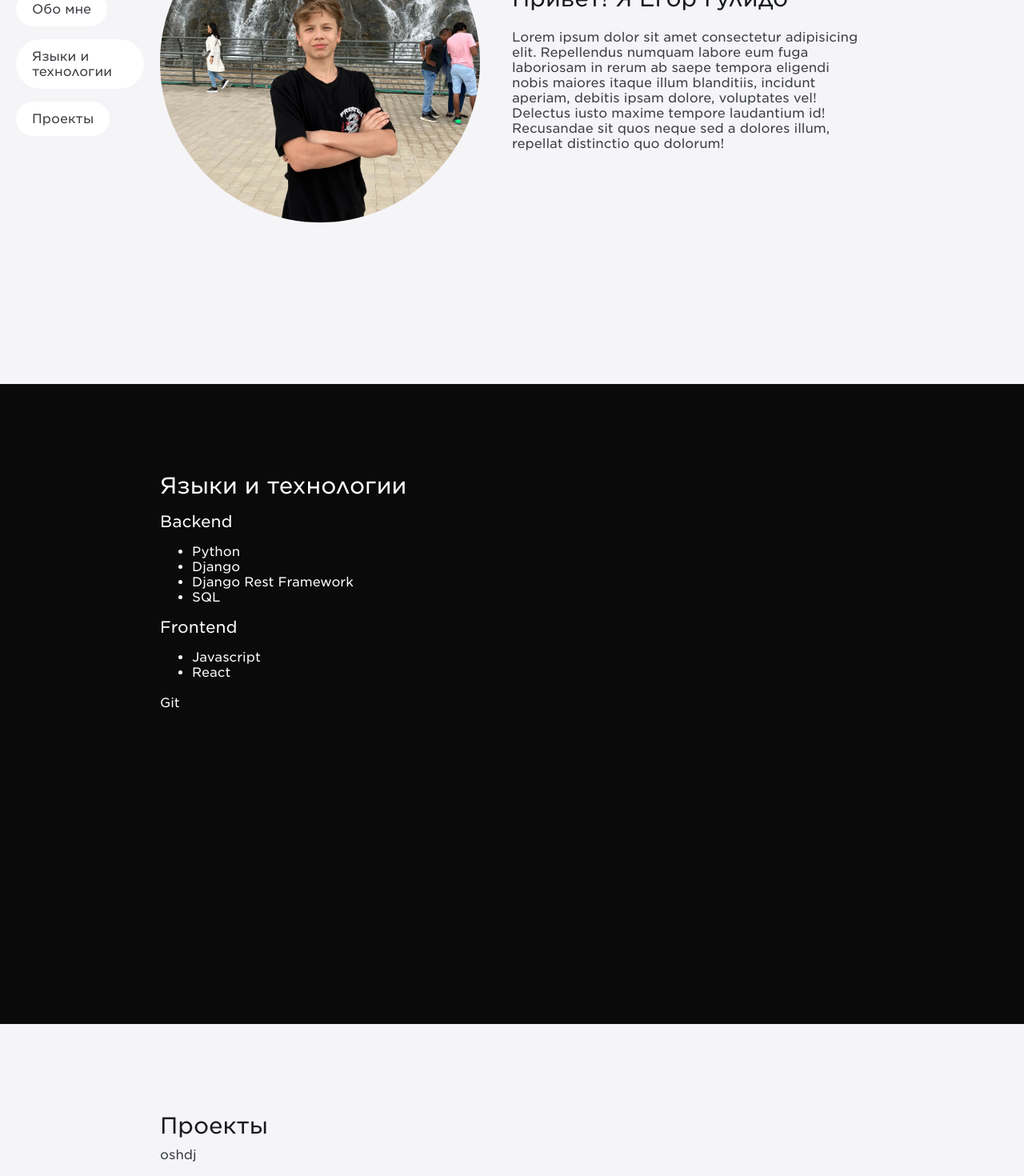
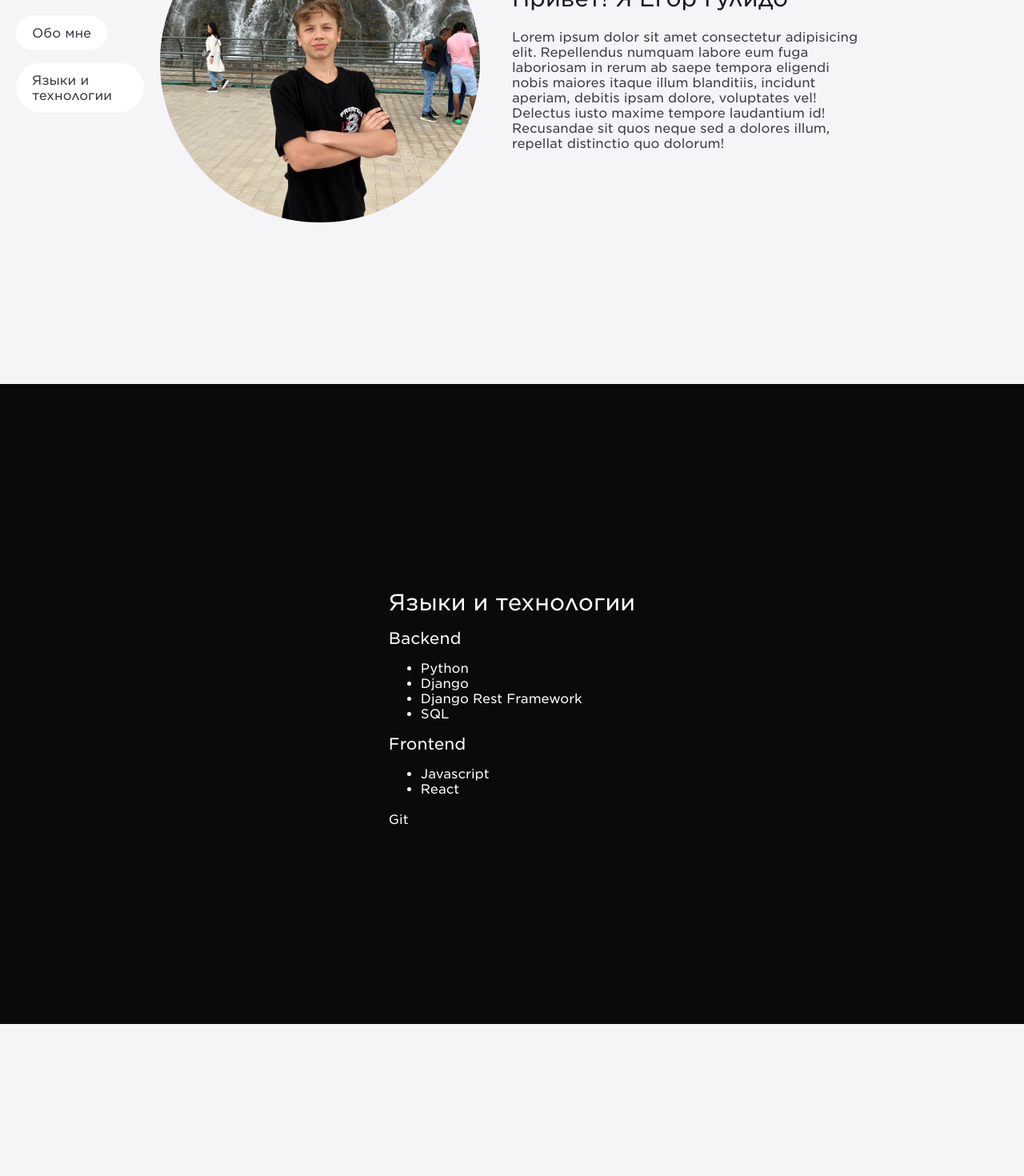
Before and after one commit to Egor-oop/personal_website, a React (Create React App) app in the folder personal/: page / in a window 1280 px wide. Shown: the part 320-1790 px from the top of the page at 80% size. After the commit the page ends 1600 px from the top, so only its background shows below. Built offline with nearby package versions, Linux system fonts and the light colour scheme.

Commit message:
fix: centred skills

```diff
--- a/personal/src/App.jsx
+++ b/personal/src/App.jsx
@@ -9,7 +9,7 @@ function App() {
             <Navigation />
             <Main />
             <Skills />
-            <Projects />
+            {/* <Projects /> */}
         </>
     )
 }
--- a/personal/src/components/navigatioin/Navigation.jsx
+++ b/personal/src/components/navigatioin/Navigation.jsx
@@ -6,7 +6,7 @@ export const Navigation = () => {
         <nav className={styles['nav']}>
             <a href='#mainSection'><div className={styles['nav__hlink']}>Обо мне</div></a>
             <a href='#skillsSection'><div className={styles['nav__hlink']}>Языки и технологии</div></a>
-            <a href='#projectsSection'><div className={styles['nav__hlink']}>Проекты</div></a>
+            {/* <a href='#projectsSection'><div className={styles['nav__hlink']}>Проекты</div></a> */}
         </nav>
     )
 }
--- a/personal/src/components/skills/Skills.jsx
+++ b/personal/src/components/skills/Skills.jsx
@@ -6,8 +6,9 @@ export const Skills = () => {
     return (
         <section
             id='skillsSection'
-            className={`container ${sectionStyles['dr-section']}`}
+            className={`container ${styles['skillsSection']} ${sectionStyles['dr-section']}`}
         >
+            <div>
                 <span className='heading heading2 dr-th'>Языки и технологии</span>
                 <span className='heading heading3 dr-th'>Backend</span>
                 <ul>
@@ -23,6 +24,7 @@ export const Skills = () => {
                 </ul>
                 <br />
                 <p>Git</p>
+            </div>
         </section>
     )
 }
--- a/personal/src/components/skills/Skills.module.scss
+++ b/personal/src/components/skills/Skills.module.scss
@@ -0,0 +1,5 @@
+.skillsSection {
+    display: flex;
+    justify-content: center;
+    align-items: center;
+}
--- a/personal/src/index.scss
+++ b/personal/src/index.scss
@@ -1,6 +1,8 @@
 $lightFont: #fff;
 $darkHeadFont: #171a20;
 $darkTextFont: #393c41;
+
+$lightBg: #f5f5f8;
 
 @font-face {
     font-family: 'GothamSSm';
@@ -20,6 +22,7 @@ body {
     -webkit-font-smoothing: antialiased;
     -moz-osx-font-smoothing: grayscale;
     color: $darkTextFont;
+    background-color: $lightBg;
 }
 
 h1 {
```
Also changed, not shown: personal/src/img/me2.jpg (deleted), 1 other file (tests, documents, lock files or other folders). Lines whose indentation alone changed are shown as unchanged.
